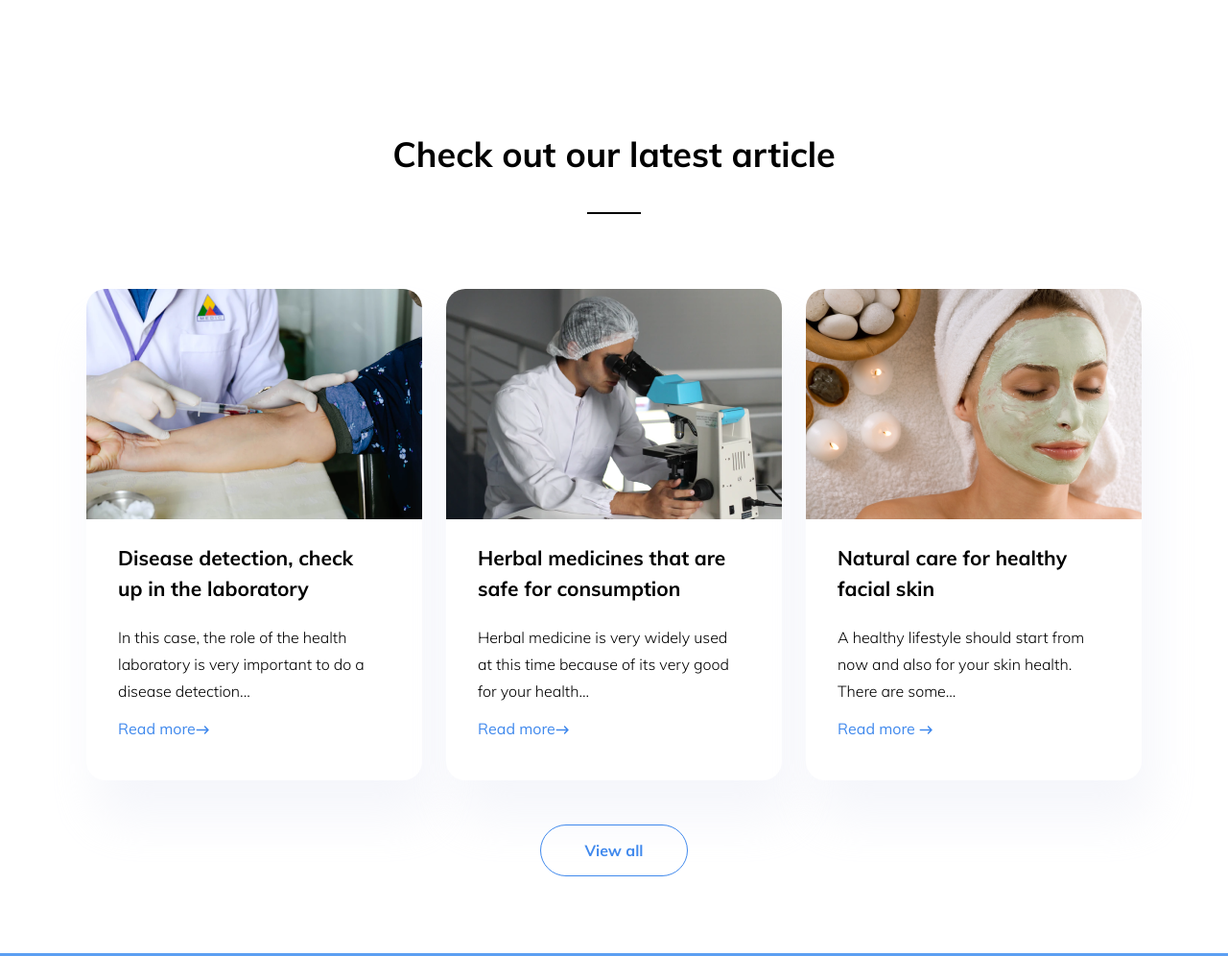
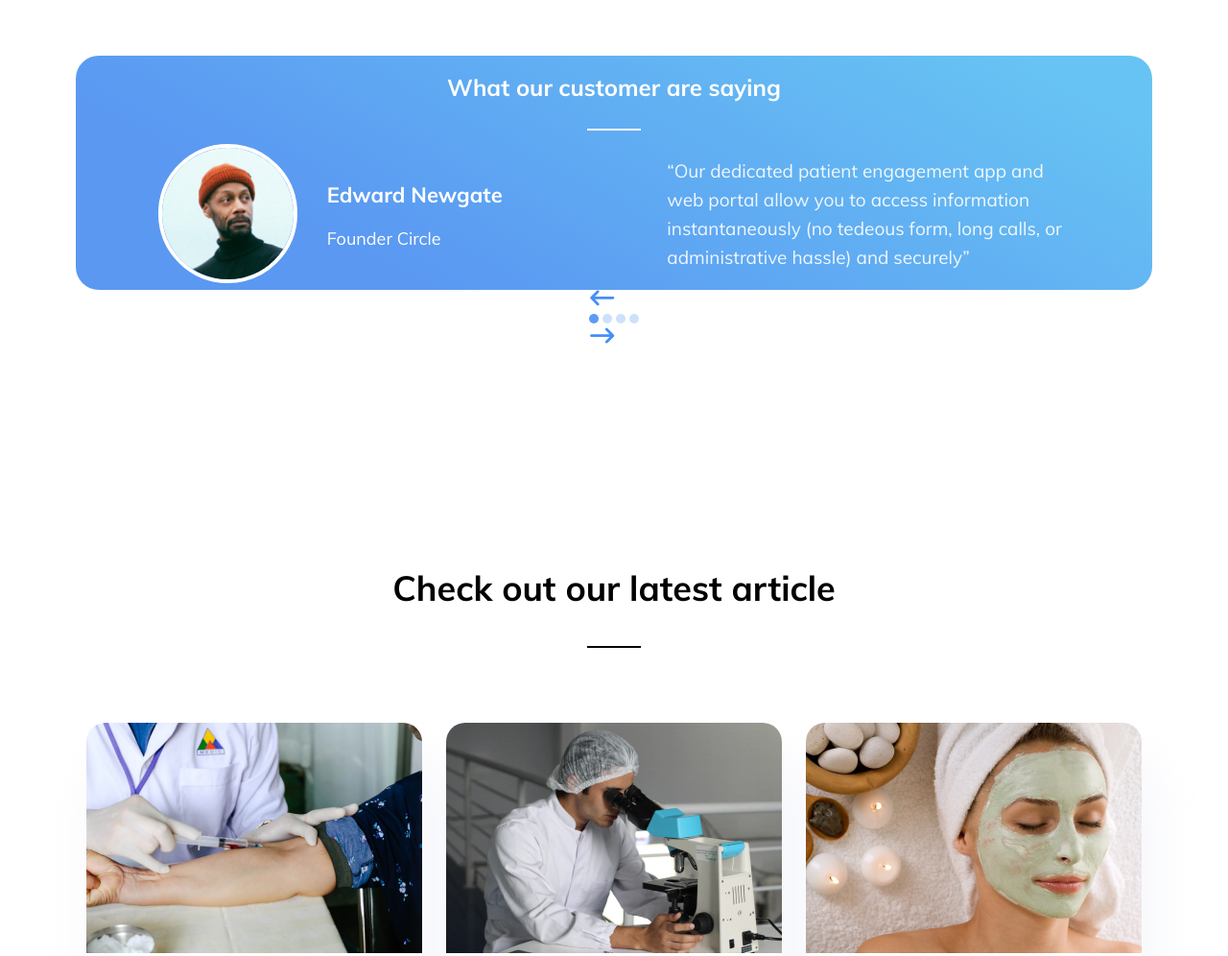
Before and after one commit to khasan0102/trafalgarfull, a plain HTML site: page index.html in a window 1280 px wide. Shown: the part 3380-4376 px from the top of the page at 96% size. Drawn offline with Linux system fonts and the light colour scheme.

Commit message:
Trafalgar uchun yangi qo'shimchalr kiritildi

```diff
--- a/index.html
+++ b/index.html
@@ -111,7 +111,7 @@
           src="./images/healthcare-section-img.png" srcset=" ./images/healthcare-section-img.png 1x, ./images/healthcare-section-img@2x.png 2x" alt="Healthcare img" width="650"  height="477">
         <div class="healthcare-providers-info">
           <h1>Leading healthcare providers</h1>
-          <hr class="hr-left articles-heading-line">
+          <hr class="hr-left deliver">
           <p>
             Trafalgar provides progressive, and affordable healthcare,
             accessible on mobile and online for everyone. To us, it’s not just
@@ -128,7 +128,7 @@
       <section class="download-app-section">
         <div class="download-app-info">
           <h1>Download our mobile apps</h1>
-          <hr class="hr-left articles-heading-line" />
+          <hr class="hr-left deliver" />
           <p class="paragraf">
             Our dedicated patient engagement app and web portal allow you to
             access information instantaneously (no tedeous form, long calls, or
@@ -142,12 +142,45 @@
       </section>
     </div>
 
+    <!-- Trafalgar customer page -->
+
+    <div class="container">
+      <section class="trafalgar-customer-section">
+        <div class="customer-big-box">
+          <h2 class="customer-heading">What our customer are saying</h2>
+          <hr class="deliver">
+          <div class="customer-text-side">
+            <div class="customer-info">
+              <img src="./images/men-image.png" alt="Edward Newgate" height="145" width="145">
+              <div class="customer-info-text">
+                <h3 class="customer-info-heading">Edward Newgate</h3>
+                <p class="customer-info-paragraph">Founder Circle</p>
+              </div>
+            </div>
+            <p class="customer-paragraph">“Our dedicated patient engagement app and
+              web portal allow you to access information instantaneously (no tedeous form, long calls,
+              or administrative hassle) and securely”</p>
+          </div>
+        </div>
+        <div class="customer-vectors">
+          <img src="images/Vector-left.svg" alt="Vector left" width="28" height="17">
+          <div class="vector-buttons">
+            <img src="images/Ellipse5.svg" alt="Elilpse bold" width="10" height="10">
+            <img src="images/Ellipse3.svg" alt="Ellipse light" width="10" height="10">
+            <img src="images/Ellipse3.svg" alt="Ellipse light" width="10" height="10">
+            <img src="images/Ellipse3.svg" alt="Ellipse light" width="10" height="10">
+          </div>
+          <img src="images/Vector-right.svg" alt="Vector-right" width="28" height="17">
+        </div>
+      </section>
+    </div>
+
     <!-- Trafalgar-Article PAGE -->
 
    <div class="container">
       <section class="trafalgar-articles-section">
         <h1 class="articles-heading">Check out our latest article</h1>
-        <hr class="articles-heading-line" />
+        <hr class="deliver">
         <ul class="articles-list">
           <li class="list-items-box">
             <img src="./images/image1.png" srcset="./images/image1.png 1x, ./images/image1@2x.png 2x"
@@ -160,7 +193,7 @@
                 In this case, the role of the health laboratory is very
                 important to do a disease detection...
               </p>
-              <a href="#" class="info-link">Read more<img src="./images/Vector.svg" alt="link-vector"        width="14"  height="9"></a>
+              <a href="#" class="info-link">Read more<img src="./images/Vector-right.svg" alt="link-vector"        width="14"  height="9"></a>
             </div>
           </li>
 
@@ -175,7 +208,7 @@
                 Herbal medicine is very widely used at this time because of its
                 very good for your health...
               </p>
-              <a href="#" class="info-link">Read more<img  src="./images/Vector.svg" alt="link-vector" width="14" height="9"></a>
+              <a href="#" class="info-link">Read more<img  src="./images/Vector-right.svg" alt="link-vector" width="14" height="9"></a>
             </div>
           </li>
 
@@ -190,7 +223,7 @@
                 health. There are some...
               </p>
               <a href="#" class="info-link">Read more
-                <img src="./images/Vector.svg" alt="link-vector"  width="14" height="9">
+                <img src="./images/Vector-right.svg"  alt="link-vector"  width="14" height="9">
               </a>
             </div>
           </li>
--- a/styles/style.css
+++ b/styles/style.css
@@ -240,6 +240,7 @@ body {
   display: flex;
   justify-content: space-between;
   margin-top: 200px;
+  margin-bottom: 100px;
 }
 .download-app-info {
   width: 460px;
@@ -269,6 +270,58 @@ body {
   margin-left: 5px;
 }
 
+/* customer section styles There */
+
+.trafalgar-customer-section{
+  display: flex;
+  flex-direction: column;
+  align-items: center;
+  margin-top: 150px;
+}
+
+.customer-big-box{
+  display: flex;
+  flex-direction: column;
+  align-items: center;
+  background: linear-gradient(208.18deg, #67C3F3 9.05%, #5A98F2 76.74%);
+  border-radius: 24px;
+  color: white;
+}
+
+.customer-big-box hr{
+  background-color: #fff;
+}
+
+.customer-text-side{
+  display: flex;
+  justify-content: space-around;
+  width: 1122px;
+}
+
+.customer-info{
+  display: flex;
+  align-items: center;
+  justify-content: space-between;
+  width: 359px;
+}
+.customer-info img{
+  border-radius: 50%;
+  border: 4px solid #fff
+}
+.customer-info-heading{
+  font-weight: bold;
+  font-size: 22px;
+  line-height: 28px;
+}
+.customer-info-paragraph{
+  font-size: 18px;
+}
+.customer-paragraph {
+  width: 420px;
+  font-size: 19px;
+  line-height: 30px;
+  color: #ffffffe6;
+}
 /* Trafalfalger-artigles page styles */
 .trafalgar-articles-section {
   margin-top: 200px;
@@ -284,12 +337,16 @@ body {
   line-height: 56px;
   text-align: center;
 }
-.articles-heading-line {
+.deliver {
   border: none;
   width: 56px;
   height: 2px;
   background-color: #000;
 }
+
+
+
+
 .articles-list {
   width: 1100px;
   margin-right: auto;
@@ -330,6 +387,9 @@ body {
   display: inline-block;
   text-decoration: none;
   color: #4089ed;
+}
+.info-link > img{
+  margin-left: 8px;
 }
 
 
```
Also changed, not shown: images/Ellipse3.svg (added), images/Ellipse5.svg (added), images/Vector-left.svg (added), images/Vector-right.svg (added), images/Vector.svg (deleted), images/men-image.png (added).
